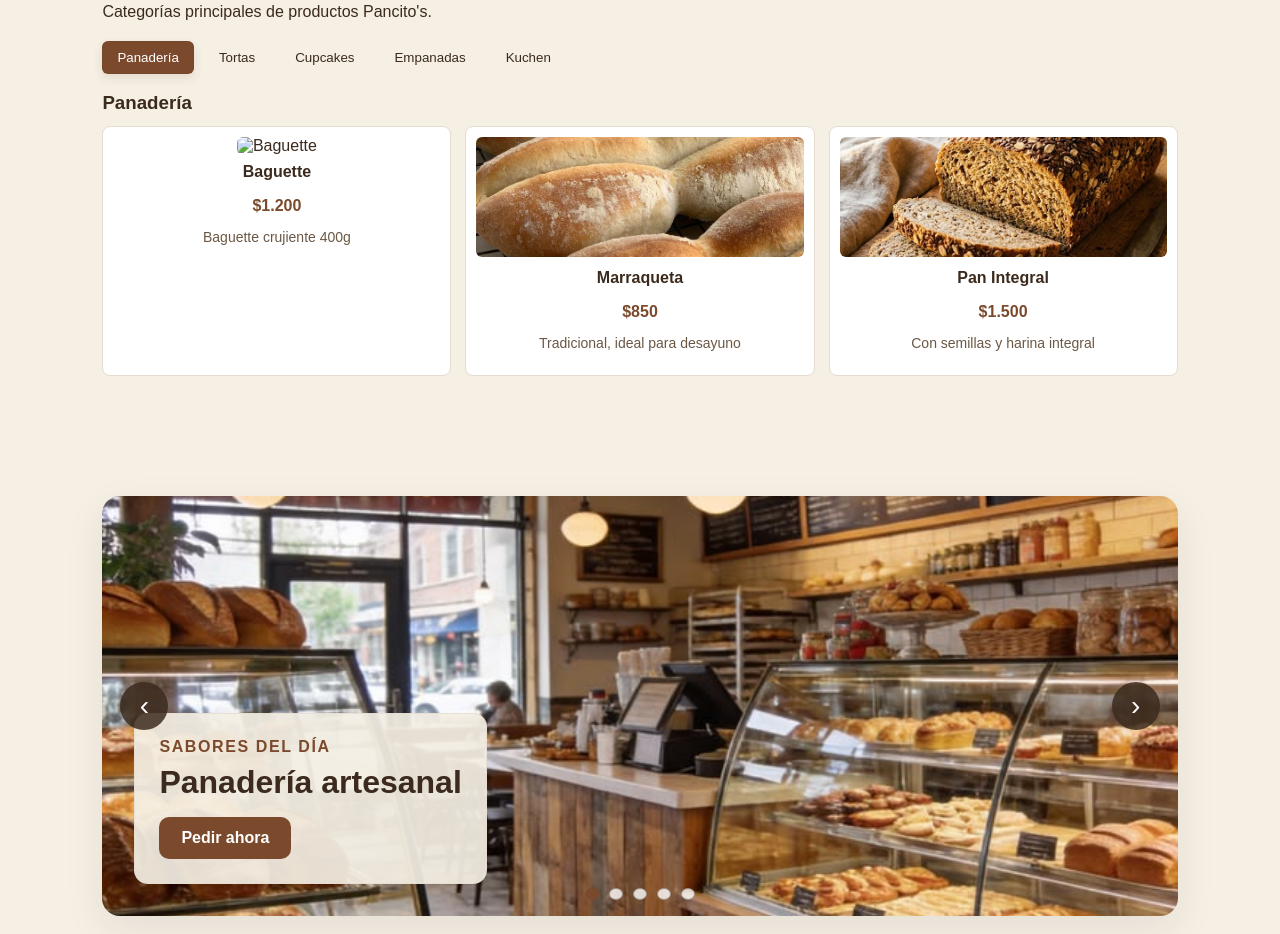
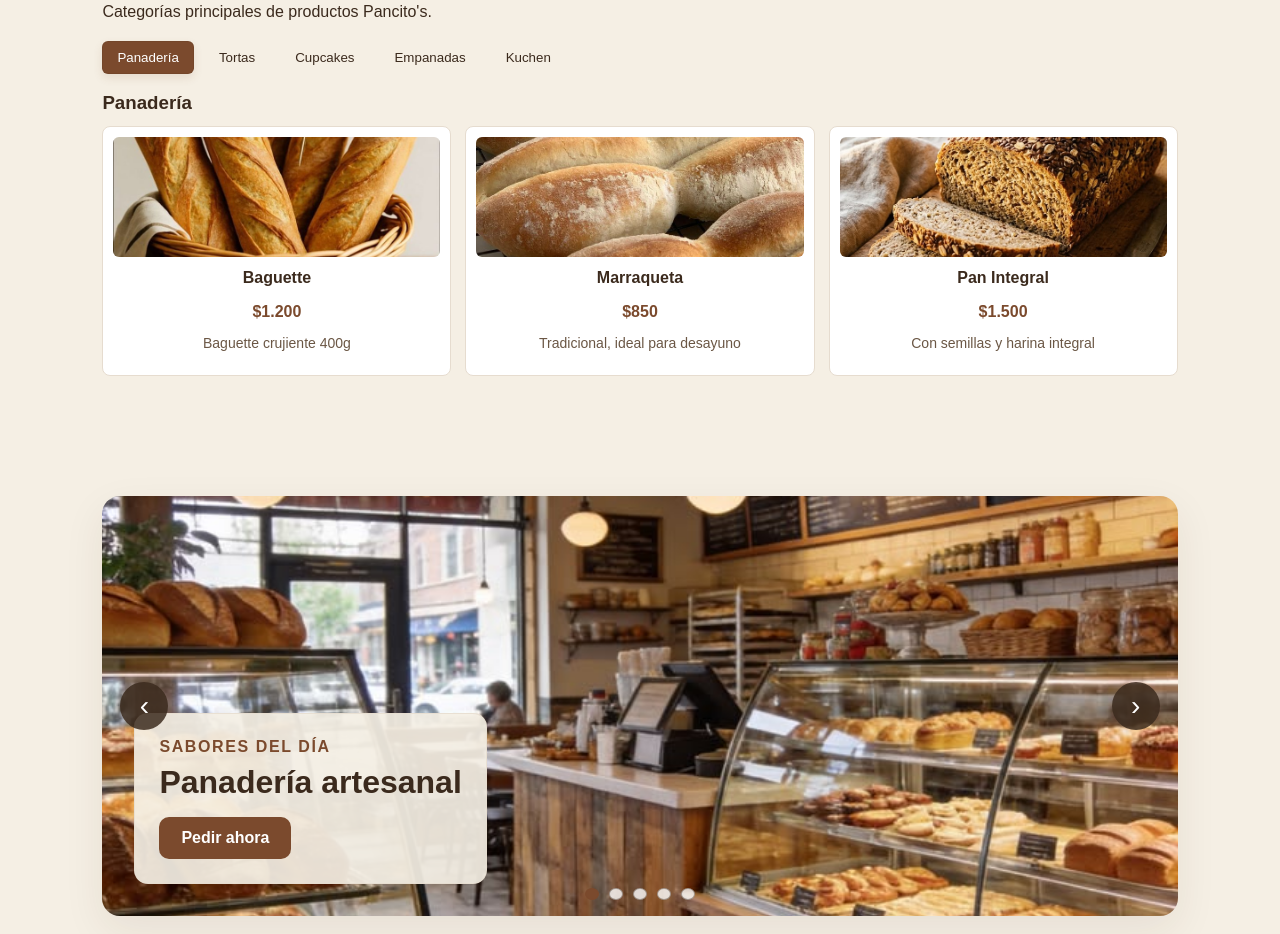
Before and after one commit to ignaciogonzalezmunoz2005-oss/panaderia_Pancito-s, a plain HTML site: page index.html in a window 1280 px wide. Shown: the part 948-1882 px from the top of the page. Drawn offline with Linux system fonts and the light colour scheme.

Commit message:
Restore index.html to original state

```diff
--- a/index.html
+++ b/index.html
@@ -47,7 +47,7 @@
         <h3>Panadería</h3>
         <div class="products">
           <div class="product">
-            <img url="BAGUETTEE.jfif" alt="Baguette">
+            <img src="BAGUETTEE.jfif" alt="Baguette">
             <h4>Baguette</h4>
             <p class="price">$1.200</p>
             <p class="desc">Baguette crujiente 400g</p>
```
